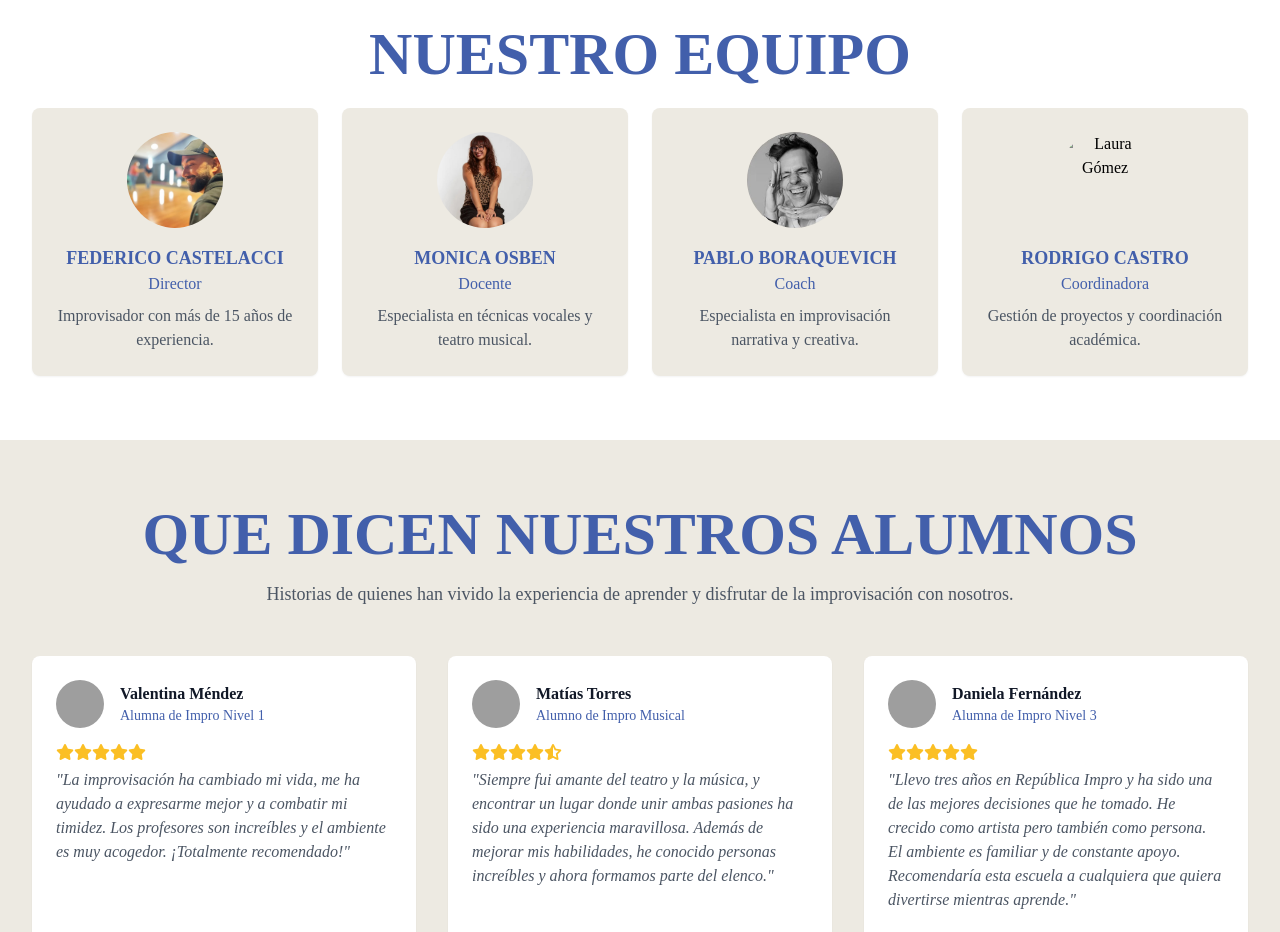
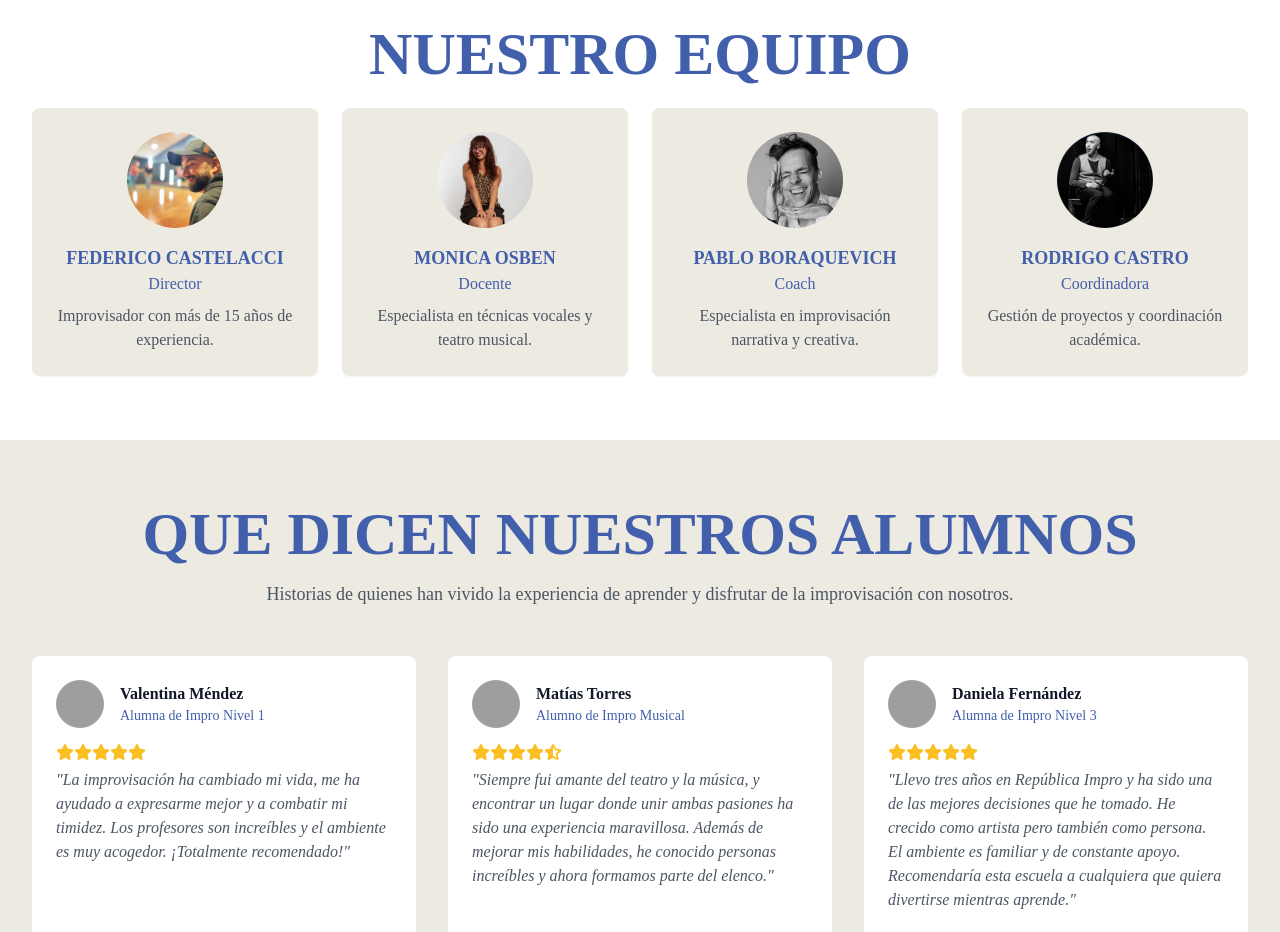
Before and after one commit to RepublicaImpro/RepublicadelaImpro, a plain HTML site: page index.html in a window 1280 px wide. Shown: the part 2800-3732 px from the top of the page. Drawn offline with nearby package versions, Linux system fonts and the light colour scheme; grey boxes are pictures that could not be loaded; a small style sheet from the web is missing; files whose address does not match are found by name.

Commit message:
index.html

```diff
--- a/index.html
+++ b/index.html
@@ -873,7 +873,7 @@
 
                     <!-- Profesor 4 -->
                     <div class="professor-card bg-gray-50 p-6 rounded-lg shadow-sm text-center">
-                        <img src="assets/Rodrigo Castro.jpeg" alt="Laura Gómez" class="w-24 h-24 rounded-full mx-auto mb-4 object-cover">
+                        <img src="RepublicadelaImpro/Rodrigo Castro.jpeg" alt="Laura Gómez" class="w-24 h-24 rounded-full mx-auto mb-4 object-cover">
                         <h4 class="text-lg font-bold --color-2">RODRIGO CASTRO</h4>
                         <p class="text-blue-600">Coordinadora</p>
                         <p class="text-gray-600 mt-2">Gestión de proyectos y coordinación académica.</p>
```
